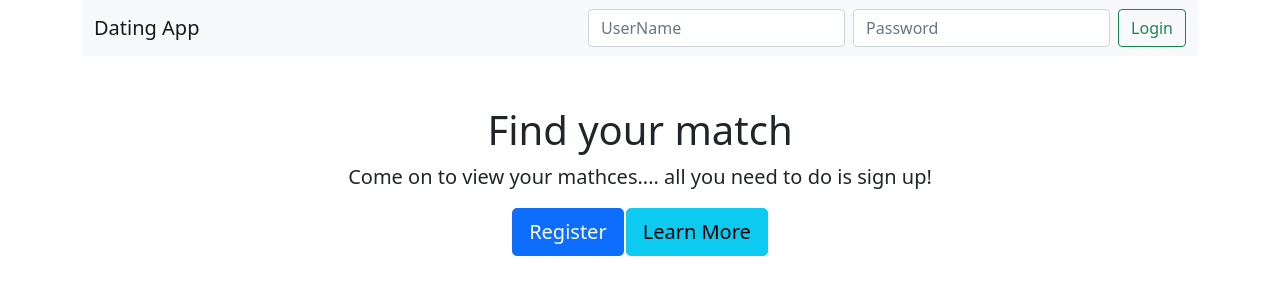
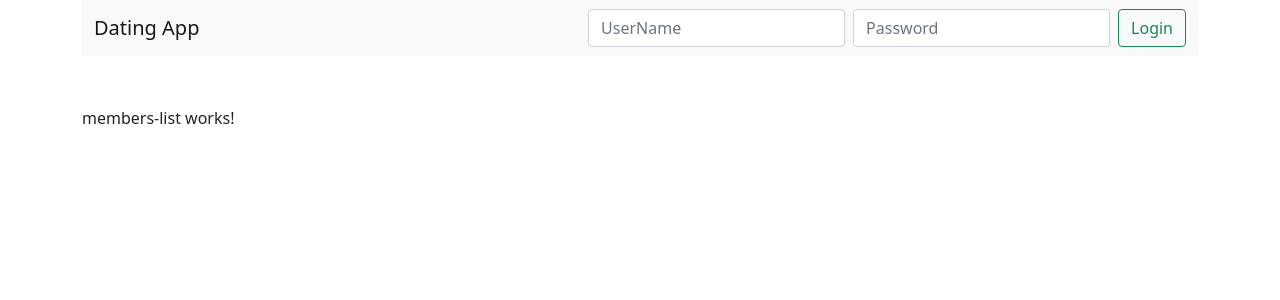
Before and after one commit to Akash3006/Angular, an Angular app in the folder Client/: page /members in a window 1280 px wide. Before the commit this address led to /. Shown: the top 300 px of the page. Built offline with nearby package versions, Linux system fonts and the light colour scheme.

Commit message:
Added Routes in app routing module

```diff
--- a/Client/src/app/app-routing.module.ts
+++ b/Client/src/app/app-routing.module.ts
@@ -1,7 +1,17 @@
 import { NgModule } from '@angular/core';
 import { RouterModule, Routes } from '@angular/router';
+import { HomeComponent } from './home/home.component';
+import { MemberDetailsComponent } from './members/member-details/member-details.component';
+import { MembersListComponent } from './members/members-list/members-list.component';
+import { MessagesComponent } from './messages/messages.component';
 
-const routes: Routes = [];
+const routes: Routes = [
+  {path:'',component:HomeComponent},
+  {path:'members',component:MembersListComponent},
+  {path:'member/:id',component:MemberDetailsComponent},
+  {path:'messages',component:MessagesComponent},
+  {path:'**',component:HomeComponent}
+];
 
 @NgModule({
   imports: [RouterModule.forRoot(routes)],
--- a/Client/src/app/app.component.html
+++ b/Client/src/app/app.component.html
@@ -1,4 +1,4 @@
 <app-navbar></app-navbar>
 <div id="homeComponent" class="container">
-    <app-home></app-home>
+    <router-outlet></router-outlet>
 </div>
```
